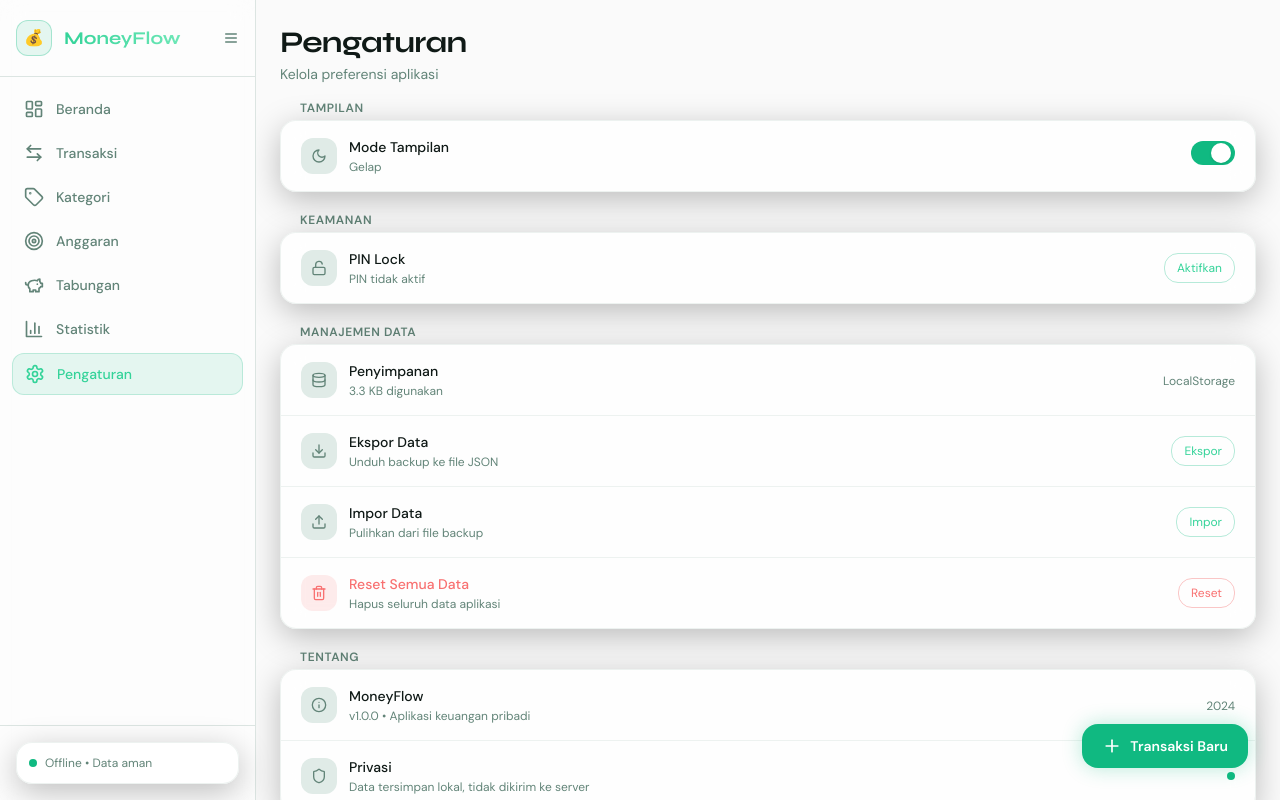
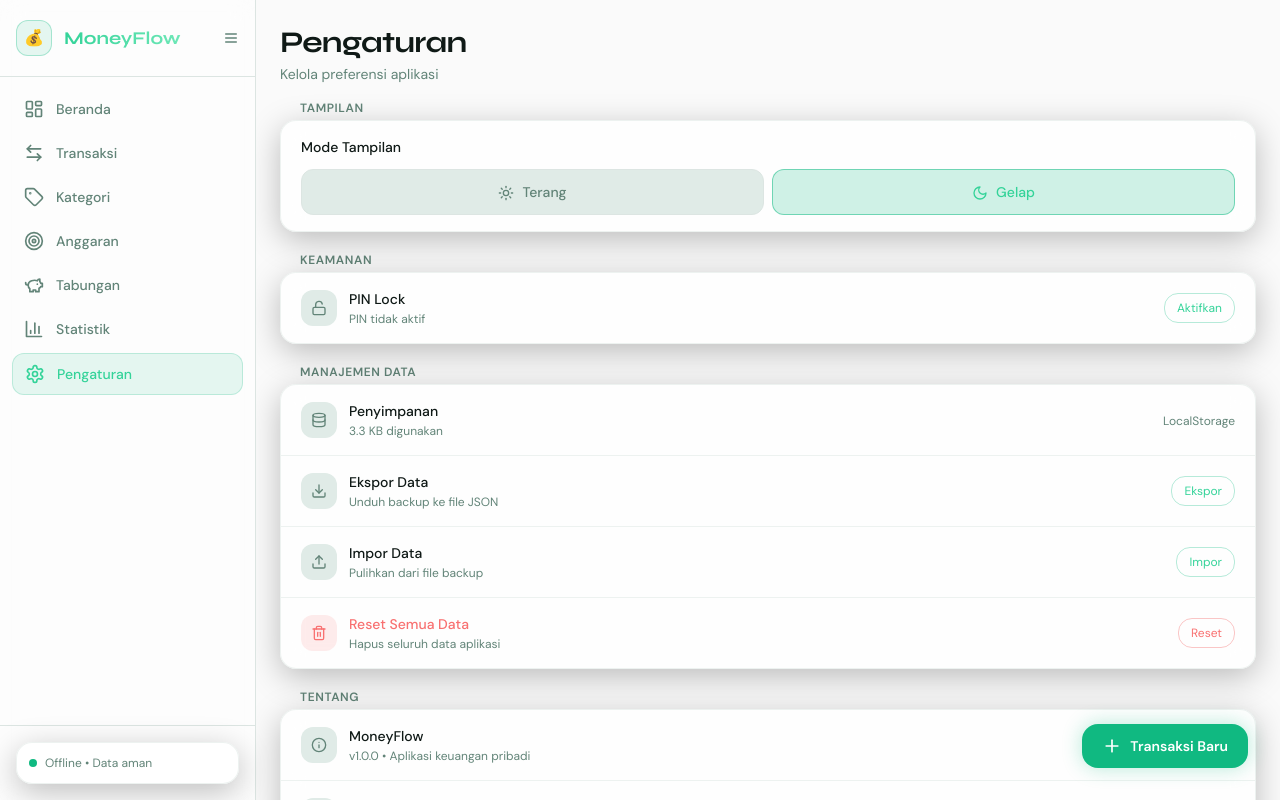
Before and after one commit to mochnurulzaini/Zaini, a React (Vite) app: page /settings in a window 1280 px wide. Built offline with nearby package versions, Linux system fonts and the light colour scheme.

Commit message:
ui(settings): replace theme toggle with segmented Light/Dark mode buttons in Tampilan section

```diff
--- a/src/pages/SettingsPage.tsx
+++ b/src/pages/SettingsPage.tsx
@@ -203,12 +203,35 @@ export function SettingsPage() {
       <div className="px-4 md:px-6 space-y-5 pb-8">
         {/* Appearance */}
         <Section title="Tampilan">
-          <SettingRow
-            icon={settings.theme === 'dark' ? <Moon className="w-4 h-4" /> : <Sun className="w-4 h-4" />}
-            label="Mode Tampilan"
-            description={settings.theme === 'dark' ? 'Gelap' : 'Terang'}
-            action={<Switch checked={settings.theme === 'dark'} onChange={toggleTheme} />}
-          />
+          <div className="py-4 px-5">
+            <p className="text-sm font-medium mb-3">Mode Tampilan</p>
+            <div className="flex gap-2">
+              <button
+                onClick={() => { if (settings.theme !== 'light') toggleTheme() }}
+                className={cn(
+                  'flex-1 py-3 rounded-xl font-medium text-sm transition-all',
+                  settings.theme === 'light'
+                    ? 'bg-emerald-500/20 border border-emerald-500/50 text-emerald-400'
+                    : 'bg-accent border border-border text-muted-foreground hover:text-foreground'
+                )}
+              >
+                <Sun className="w-4 h-4 inline mr-2" />
+                Terang
+              </button>
+              <button
+                onClick={() => { if (settings.theme !== 'dark') toggleTheme() }}
+                className={cn(
+                  'flex-1 py-3 rounded-xl font-medium text-sm transition-all',
+                  settings.theme === 'dark'
+                    ? 'bg-emerald-500/20 border border-emerald-500/50 text-emerald-400'
+                    : 'bg-accent border border-border text-muted-foreground hover:text-foreground'
+                )}
+              >
+                <Moon className="w-4 h-4 inline mr-2" />
+                Gelap
+              </button>
+            </div>
+          </div>
         </Section>
 
         {/* Security */}
```
